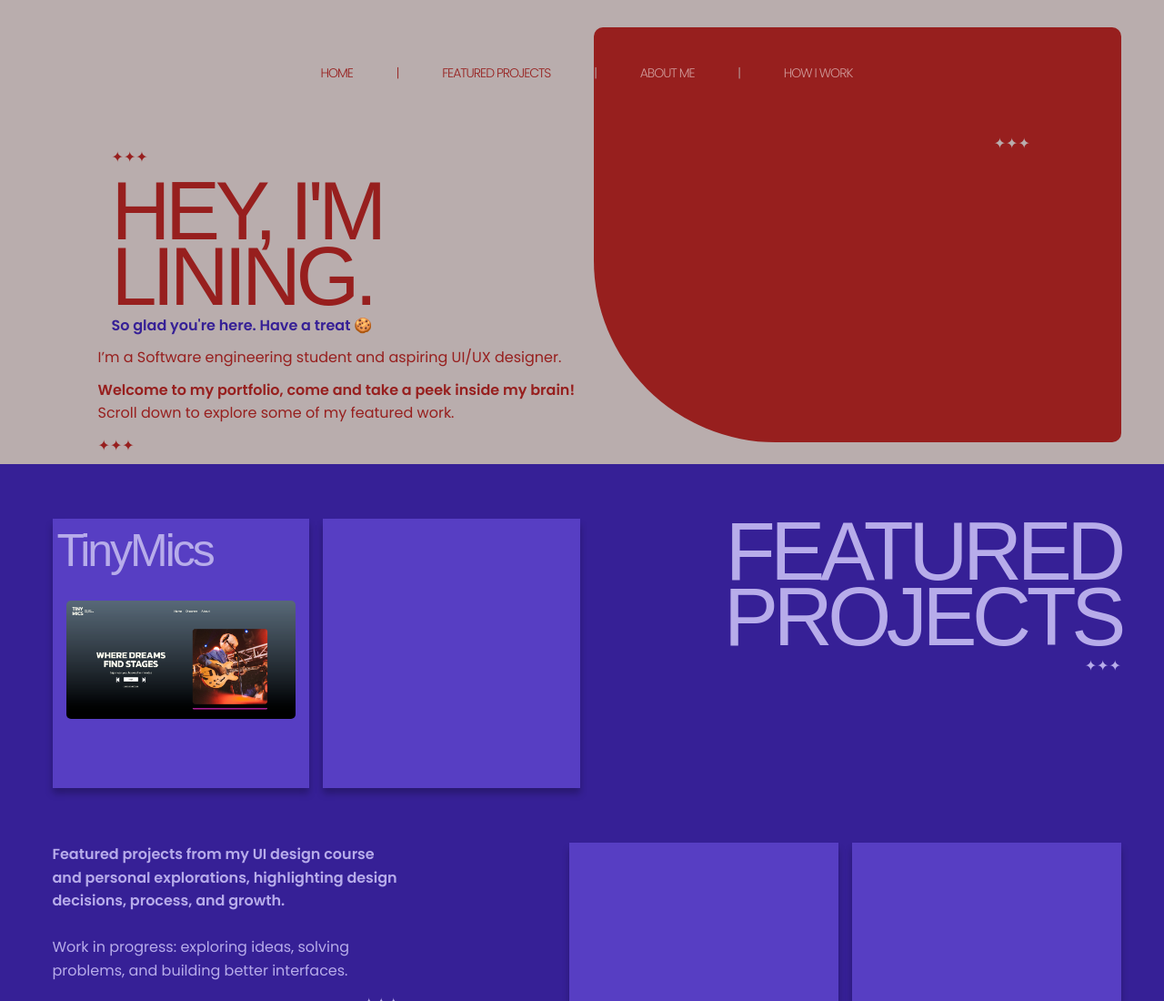
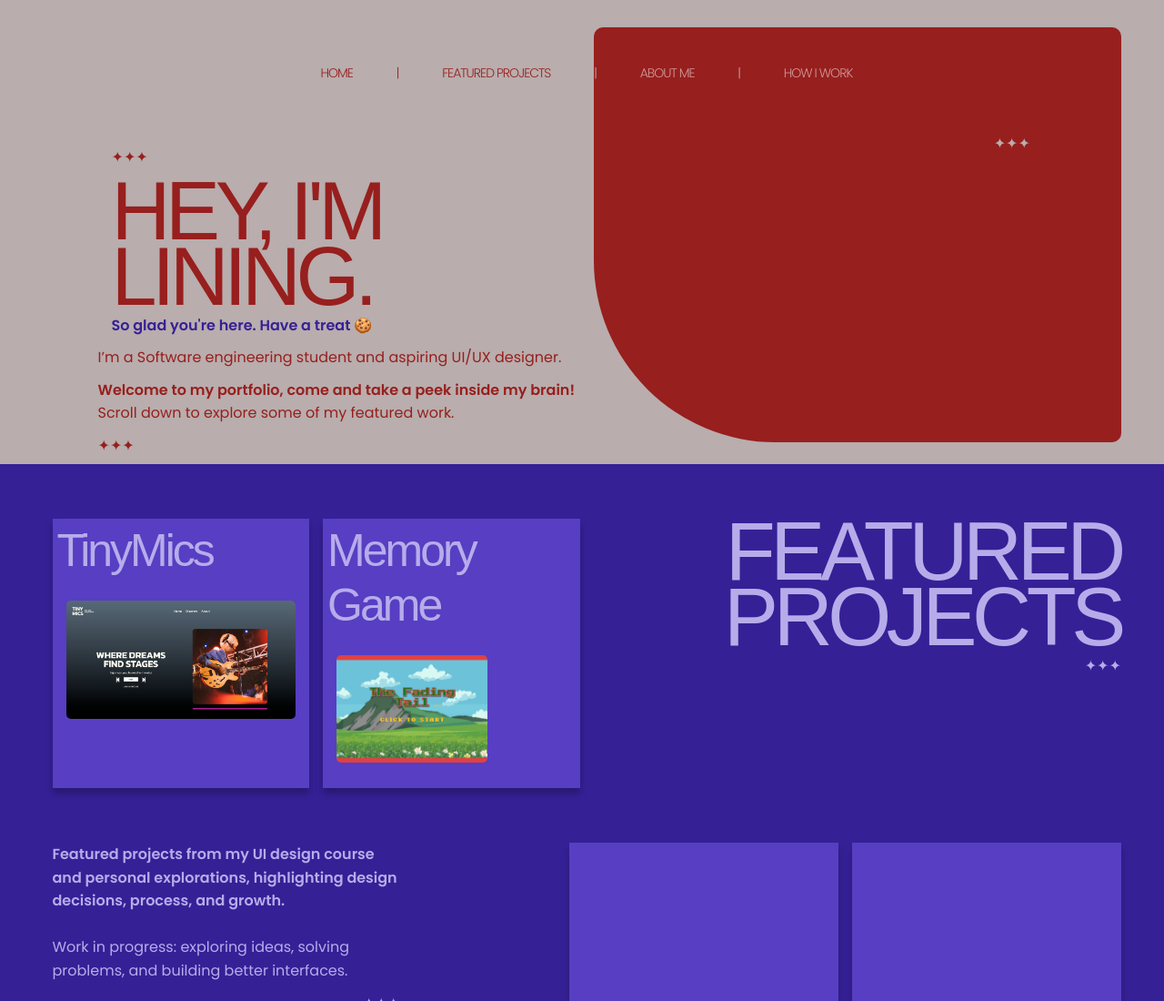
Before and after one commit to ncol488/seg3125-uiportfolio, a plain HTML site: page index.html in a window 1280 px wide. Shown: the top 1100 px of the page at 91% size. Drawn offline with nearby package versions, Linux system fonts and the light colour scheme; a web font is replaced by a local one.

Commit message:
added memory game

```diff
--- a/index.html
+++ b/index.html
@@ -126,7 +126,18 @@
             </div>
           </div>
           <div class="col-6 col-lg-3 d-flex mb-3 mb-lg-0">
-            <div class="sticky-note"></div>
+            <div class="sticky-note justify-content-center">
+              <h2 class="p-2 secondary-blue">Memory Game</h2>
+              <a href="https://the-fading-tail.netlify.app/ " target="_blank">
+                <img
+                  class="p-4"
+                  src="assets/Meowric.png"
+                  alt="Memory Game Preview"
+                  style="height: 50%; border-radius: 20px"
+                />
+              </a>
+              <p></p>
+            </div>
           </div>
           <div class="col-12 col-lg-6 text-lg-end">
             <h1 class="secondary-blue">Featured Projects</h1>
```
Also changed, not shown: assets/Meowric.png (added).
